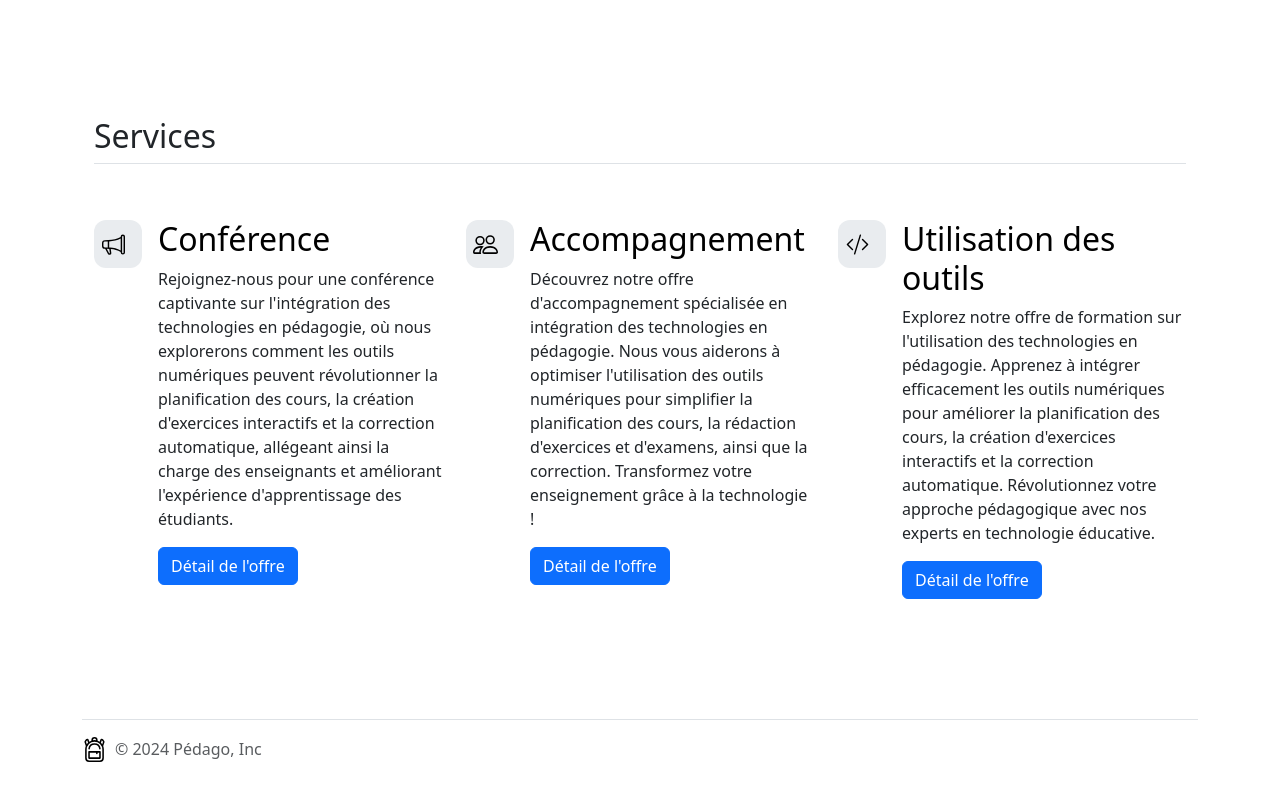
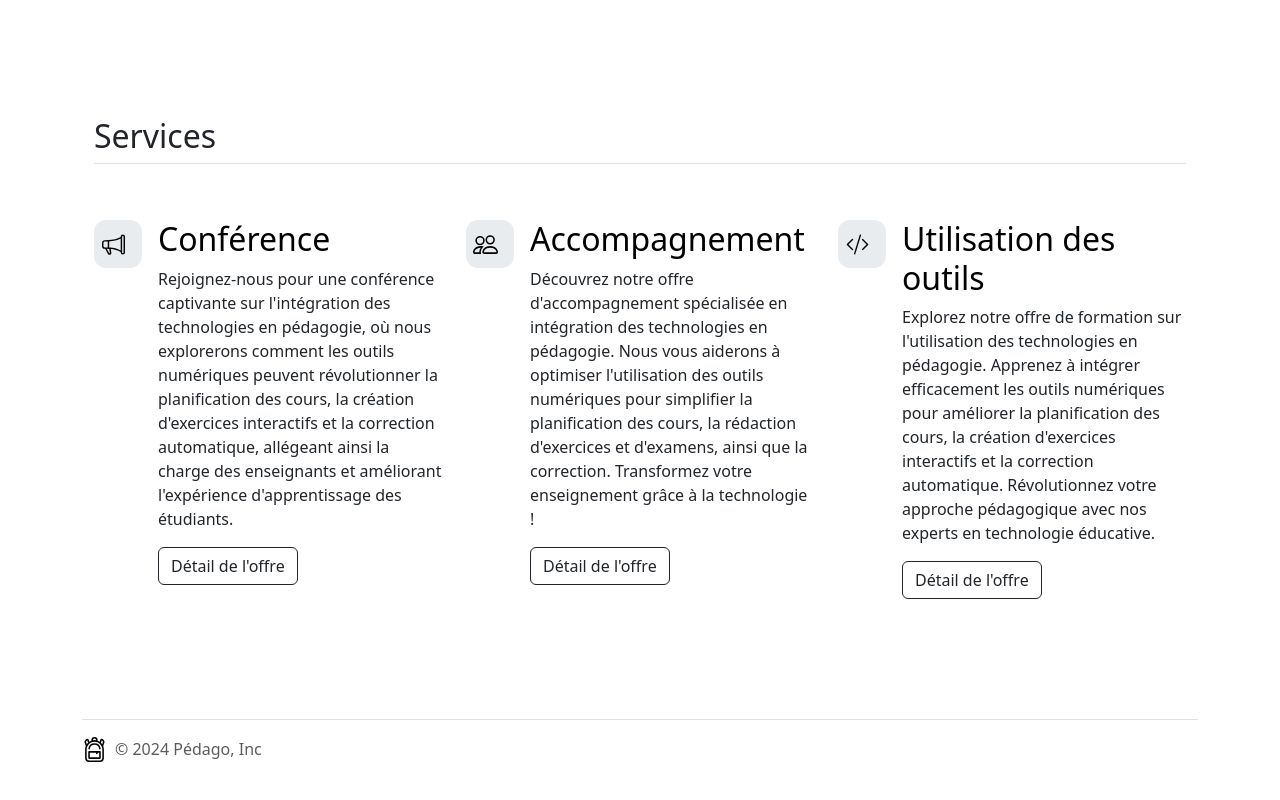
Before and after one commit to monsieurMorin/P-dago, a plain HTML site: page index.html in a window 1280 px wide. Shown: the part 630-1430 px from the top of the page. Drawn offline with nearby package versions, Linux system fonts and the light colour scheme.

Commit message:
Update index.html

```diff
--- a/index.html
+++ b/index.html
@@ -72,7 +72,7 @@
             <div>
               <h3 class="fs-2 text-body-emphasis">Conférence</h3>
               <p>Rejoignez-nous pour une conférence captivante sur l'intégration des technologies en pédagogie, où nous explorerons comment les outils numériques peuvent révolutionner la planification des cours, la création d'exercices interactifs et la correction automatique, allégeant ainsi la charge des enseignants et améliorant l'expérience d'apprentissage des étudiants.</p>
-              <a href="#" class="btn btn-primary">
+              <a href="#" class="btn btn-outline-dark">
                 Détail de l'offre
               </a>
             </div>
@@ -84,7 +84,7 @@
             <div>
               <h3 class="fs-2 text-body-emphasis">Accompagnement</h3>
               <p>Découvrez notre offre d'accompagnement spécialisée en intégration des technologies en pédagogie. Nous vous aiderons à optimiser l'utilisation des outils numériques pour simplifier la planification des cours, la rédaction d'exercices et d'examens, ainsi que la correction. Transformez votre enseignement grâce à la technologie !</p>
-              <a href="#" class="btn btn-primary">
+              <a href="#" class="btn btn-outline-dark">
                 Détail de l'offre
               </a>
             </div>
@@ -96,7 +96,7 @@
             <div>
               <h3 class="fs-2 text-body-emphasis">Utilisation des outils</h3>
               <p>Explorez notre offre de formation sur l'utilisation des technologies en pédagogie. Apprenez à intégrer efficacement les outils numériques pour améliorer la planification des cours, la création d'exercices interactifs et la correction automatique. Révolutionnez votre approche pédagogique avec nos experts en technologie éducative.</p>
-              <a href="#" class="btn btn-primary">
+              <a href="#" class="btn btn-outline-dark">
                 Détail de l'offre
               </a>
             </div>
```
